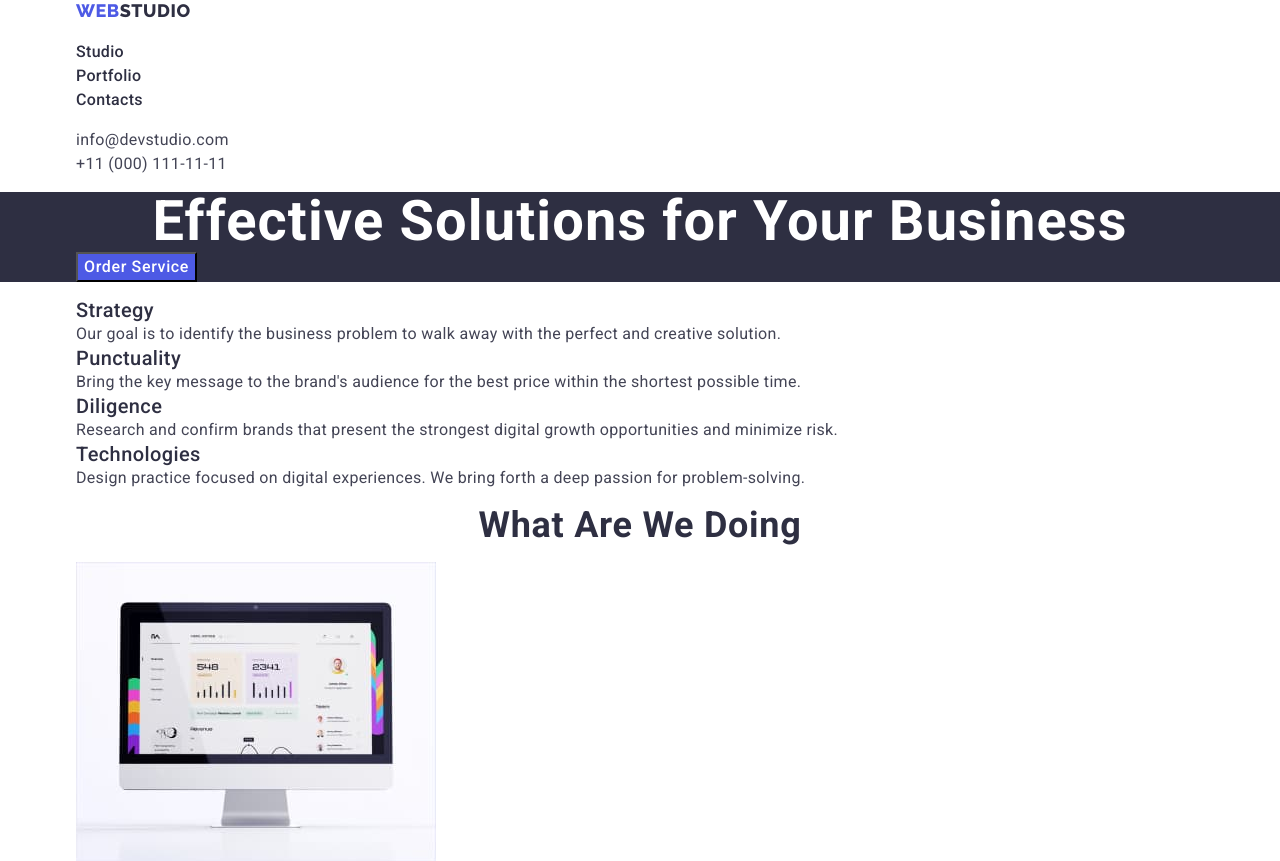
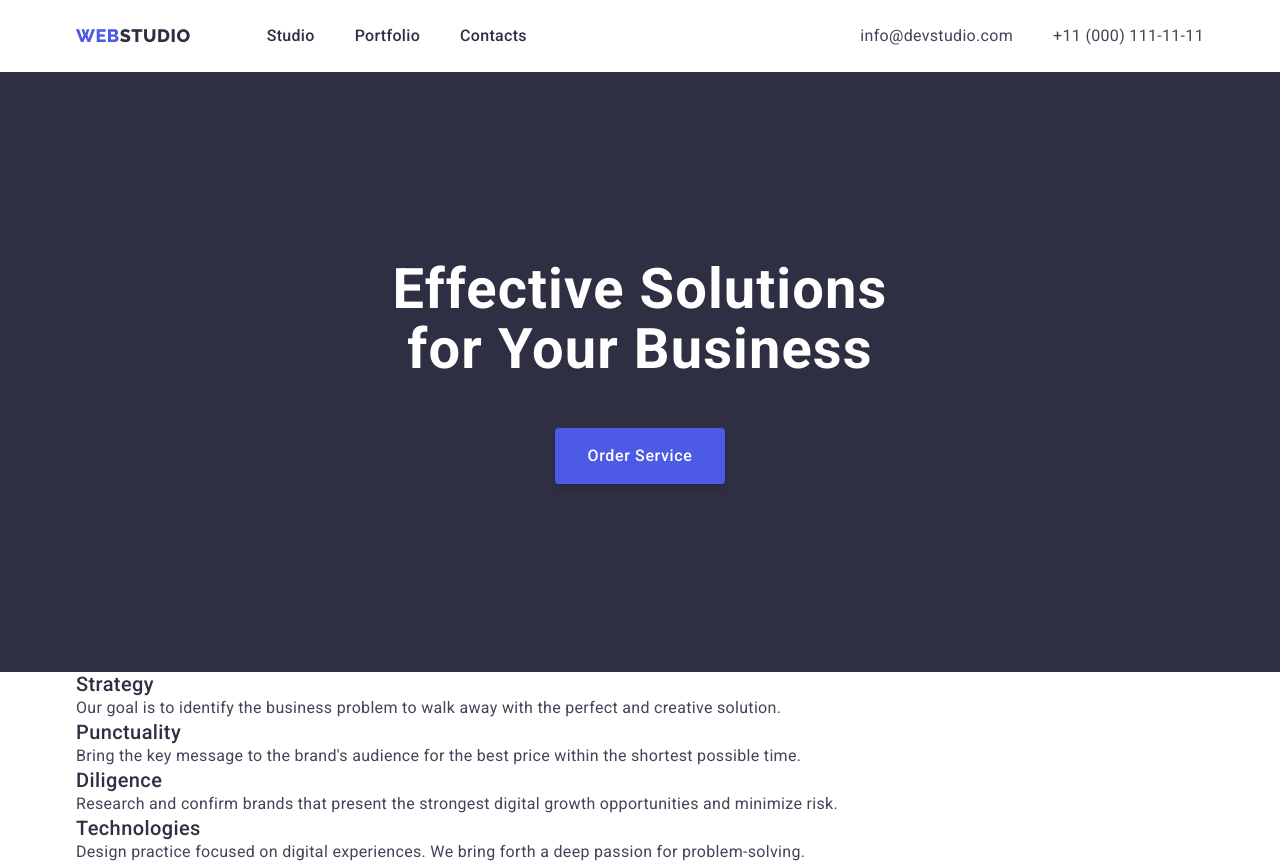
Before and after one commit to culplate/goit-markup-hw-03, a plain HTML site: page index.html in a window 1280 px wide. Shown: the top 861 px of the page. Drawn offline with nearby package versions, Linux system fonts and the light colour scheme.

Commit message:
Updated Header and 1st Section

```diff
--- a/css/styles.css
+++ b/css/styles.css
@@ -15,6 +15,10 @@
   --modal-background-color: #fcfcfc; /* Modal background */
 }
 
+* {
+  box-sizing: border-box;
+}
+
 body {
   font-family: var(--primary-font);
   color: var(--text-color);
@@ -23,6 +27,9 @@ body {
   font-style: normal;
   font-weight: 400;
   font-size: 16px;
+  display: flex;
+  flex-direction: column;
+  min-height: 100vh;
 }
 
 h1,
@@ -35,14 +42,32 @@ p {
   margin: 0;
 }
 
+ul,
+ol {
+  padding-left: 0;
+  margin: 0;
+}
+
+button {
+  border: none;
+}
+
+img {
+  display: block;
+}
+
+main {
+  flex-grow: 1;
+}
+
 .list {
   list-style: none;
-  padding-left: 0;
 }
 
 .link {
   color: var(--text-color);
   text-decoration: none;
+  display: block;
 }
 
 .container {
@@ -68,22 +93,49 @@ p {
   line-height: 1.11;
 }
 
+/* LOGO */
+
 .logo {
   text-transform: uppercase;
   font-family: var(--secondary-font);
-  color: var(--primary-brand-color);
   font-weight: 800;
   font-size: 18px;
   line-height: 1.17;
   letter-spacing: 0.03em;
 }
 
-.logo .dark-logo {
+.logo span {
+  color: var(--primary-brand-color);
+}
+
+.dark-logo {
   color: var(--dark-color);
 }
 
-.logo .white-logo {
+.light-logo {
   color: var(--light-color);
+}
+
+/* HEADER */
+
+.header-container {
+  display: flex;
+  justify-content: space-between;
+  /* align-items: center; */
+}
+
+.navigation {
+  display: flex;
+  justify-content: center;
+  gap: 76px;
+  align-items: center;
+}
+
+.navigation-menu,
+.contacts-list {
+  display: flex;
+  /* align-items: center; */
+  gap: 40px;
 }
 
 .contacts {
@@ -101,6 +153,7 @@ p {
   font-size: 16px;
   line-height: 1.5;
   letter-spacing: 0.02em;
+  padding: 24px 0;
 }
 
 .nav-links:hover,
@@ -108,13 +161,19 @@ p {
   color: var(--pressed-state-color);
 }
 
+/* SOLUTIONS SECTION */
+
 .solutions-section,
 footer {
   background-color: var(--dark-color);
 }
 
-.our-team-section {
-  background-color: var(--light-color);
+.solutions-container {
+  display: flex;
+  flex-direction: column;
+  align-items: center;
+  justify-items: center;
+  height: 600px;
 }
 
 .main-title {
@@ -124,6 +183,23 @@ footer {
   font-weight: 700;
   line-height: 1.07;
   letter-spacing: 0.02em;
+  width: 496px;
+  padding-top: 188px;
+  margin-bottom: 48px;
+}
+
+.order-btn {
+  background-color: var(--primary-brand-color);
+  color: var(--white-background-color);
+  padding: 16px 32px;
+  border-radius: 4px;
+  box-shadow: 0px 4px 4px 0px rgba(0, 0, 0, 0.15);
+}
+
+/* OUR TEAM SECTION */
+
+.our-team-section {
+  background-color: var(--light-color);
 }
 
 .order-btn,
@@ -134,11 +210,6 @@ footer {
   font-family: var(--primary-font);
   line-height: 1.5;
   letter-spacing: 0.04em;
-}
-
-.order-btn {
-  background-color: var(--primary-brand-color);
-  color: var(--white-background-color);
 }
 
 .filters-btn {
--- a/index.html
+++ b/index.html
@@ -20,12 +20,12 @@
   </head>
   <body>
     <header>
-      <div class="container">
+      <div class="container header-container">
         <nav class="navigation">
-          <a href="./index.html" class="logo link">
-            Web<span class="dark-logo">Studio</span>
+          <a href="./index.html" class="logo link dark-logo">
+            <span>Web</span>Studio
           </a>
-          <ul class="list">
+          <ul class="list navigation-menu">
             <li><a href="./index.html" class="nav-links link">Studio</a></li>
             <li>
               <a href="./portfolio.html" class="nav-links link">Portfolio</a>
@@ -34,7 +34,7 @@
           </ul>
         </nav>
         <address class="contacts">
-          <ul class="list">
+          <ul class="list contacts-list">
             <li>
               <a href="mailto:info@devstudio.com" class="nav-links link"
                 >info@devstudio.com</a
@@ -51,13 +51,13 @@
     </header>
 
     <main>
-      <section id="solutions" class="solutions-section">
-        <div class="container">
+      <section id="solutions" class="section solutions-section">
+        <div class="container solutions-container">
           <h1 class="main-title">Effective Solutions for Your Business</h1>
           <button type="button" class="order-btn">Order Service</button>
         </div>
       </section>
-      <section id="benefits" class="benefits-section">
+      <section id="benefits" class="section benefits-section">
         <div class="container">
           <h2 class="visually-hidden">Benefits</h2>
           <ul class="list">
@@ -92,7 +92,7 @@
           </ul>
         </div>
       </section>
-      <section id="we-doing" class="we-doing-section">
+      <section id="we-doing" class="section we-doing-section">
         <div class="container">
           <h2 class="section-title">What are we doing</h2>
           <ul class="list">
@@ -126,7 +126,7 @@
           </ul>
         </div>
       </section>
-      <section id="our-team" class="our-team-section">
+      <section id="our-team" class="section our-team-section">
         <div class="container">
           <h2 class="section-title">Our Team</h2>
           <ul class="list">
@@ -181,8 +181,8 @@
 
     <footer class="bottom">
       <div class="container">
-        <a href="./index.html" class="logo link">
-          Web<span class="white-logo">Studio</span>
+        <a href="./index.html" class="logo link light-logo">
+          <span>Web</span>Studio
         </a>
         <p class="footer-text">
           Increase the flow of customers and sales for your business with
```
Also changed, not shown: portfolio.html (+7 -7 lines).
